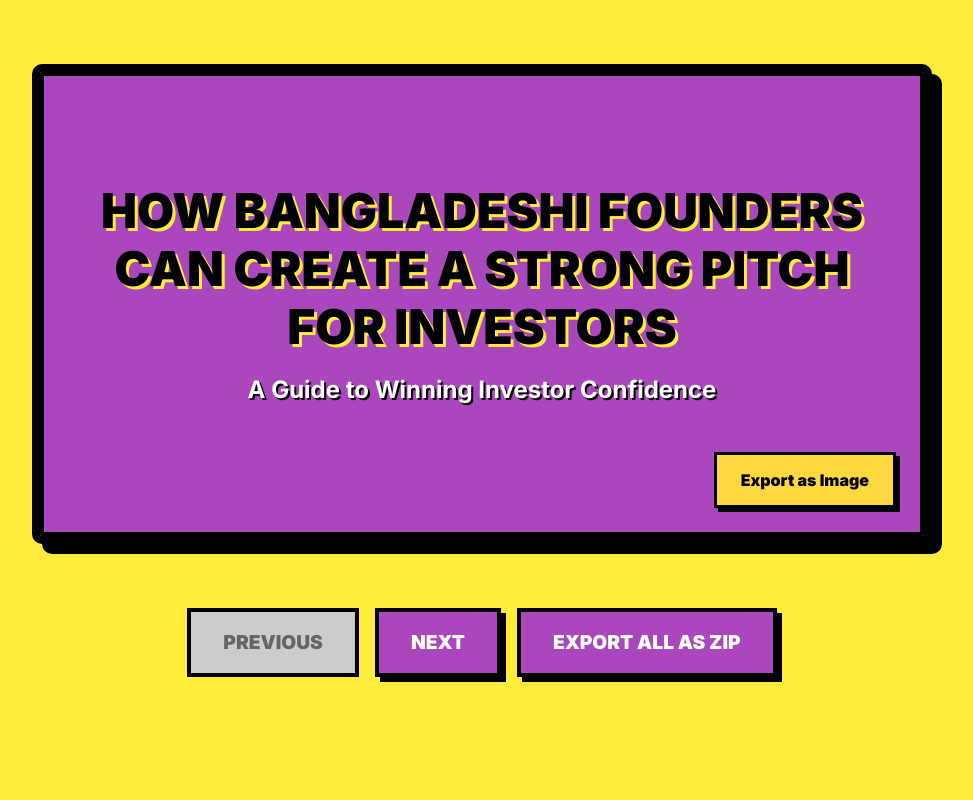
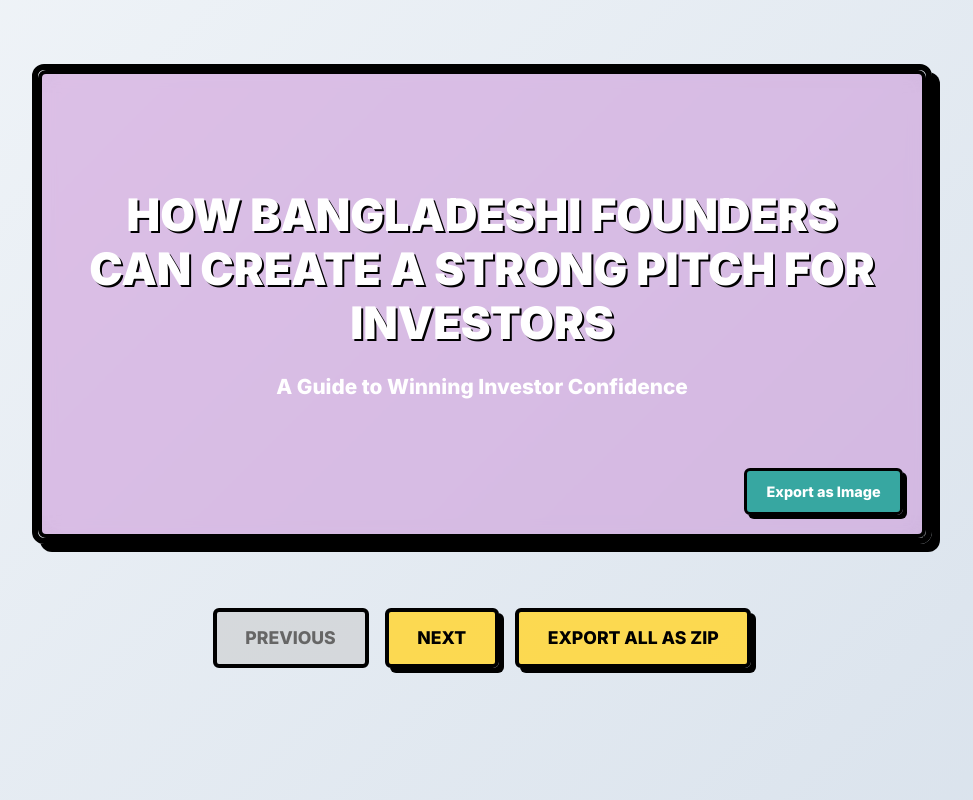
Before and after one commit to jamilxt/quickdrop-landing-page, a plain HTML site: page index.html in a window 1280 px wide. Shown: the whole page, without its empty margins (158-1131 px from the left). Drawn offline with nearby package versions, Linux system fonts and the light colour scheme; a script that the page names is missing.

Commit message:
Update index.html

```diff
--- a/index.html
+++ b/index.html
@@ -7,12 +7,12 @@
     <!-- Bootstrap 5 CSS -->
     <link href="https://cdn.jsdelivr.net/npm/bootstrap@5.3.3/dist/css/bootstrap.min.css" rel="stylesheet">
     <!-- Google Fonts: Inter -->
-    <link href="https://fonts.googleapis.com/css2?family=Inter:wght@700;900&display=swap" rel="stylesheet">
+    <link href="https://fonts.googleapis.com/css2?family=Inter:wght@700;800;900&display=swap" rel="stylesheet">
     <style>
         body {
             margin: 0;
             font-family: 'Inter', -apple-system, BlinkMacSystemFont, sans-serif;
-            background-color: #ffeb3b; /* Neon yellow background */
+            background: linear-gradient(135deg, #f0f4f8, #d9e2ec); /* Soft gradient */
             min-height: 100vh;
             display: flex;
             flex-direction: column;
@@ -26,22 +26,25 @@
             max-height: 500px;
             position: relative;
             overflow: hidden;
-            background-color: #ff4081; /* Neon pink */
-            border: 8px solid #000;
-            box-shadow: 10px 10px 0 #000;
-            border-radius: 10px;
+            background: rgba(255, 255, 255, 0.1);
+            border: 6px solid #000;
+            box-shadow: 8px 8px 0 #000;
+            border-radius: 12px;
             margin: 2rem auto;
+            backdrop-filter: blur(10px);
         }
         .slide {
             width: 100%;
             height: 100%;
             display: none;
-            padding: 2rem;
+            padding: 2.5rem;
             box-sizing: border-box;
             position: absolute;
-            background-color: #26a69a; /* Teal */
+            background: rgba(255, 255, 255, 0.2);
             border: 4px solid #000;
-            box-shadow: 5px 5px 0 #000;
+            box-shadow: 6px 6px 0 #000;
+            border-radius: 8px;
+            backdrop-filter: blur(8px);
             transition: transform 0.3s ease;
         }
         .slide.active {
@@ -49,27 +52,26 @@
             transform: translateX(0);
         }
         .slide h1 {
-            font-size: 2.5rem;
+            font-size: 2.2rem;
             font-weight: 900;
-            color: #000;
+            color: #ff4081; /* Neon pink */
+            margin-bottom: 1.2rem;
             text-transform: uppercase;
-            margin-bottom: 1.5rem;
-            text-shadow: 3px 3px #ffeb3b;
         }
         .slide p, .slide li {
-            font-size: 1.2rem;
+            font-size: 1.1rem;
             font-weight: 700;
-            color: #000;
+            color: #1a1a1a; /* Dark gray for readability */
             line-height: 1.6;
         }
         .slide ul {
             list-style: none;
-            padding-left: 1rem;
+            padding-left: 0;
         }
         .slide li::before {
-            content: "★";
-            color: #ffeb3b;
-            margin-right: 0.5rem;
+            content: "➤";
+            color: #26a69a; /* Teal */
+            margin-right: 0.8rem;
         }
         /* Title Slide Specific Styles */
         #slide0 {
@@ -78,18 +80,18 @@
             justify-content: center;
             align-items: center;
             text-align: center;
-            background-color: #ab47bc; /* Purple for title slide */
+            background: rgba(171, 71, 188, 0.3); /* Purple tint */
+            backdrop-filter: blur(12px);
         }
         #slide0 h1 {
-            font-size: 3rem;
-            line-height: 1.2;
-            margin-bottom: 1rem;
+            font-size: 2.8rem;
+            color: #fff;
+            text-shadow: 2px 2px #000;
         }
         #slide0 p {
-            font-size: 1.5rem;
-            font-weight: 700;
+            font-size: 1.3rem;
             color: #fff;
-            text-shadow: 2px 2px #000;
+            font-weight: 800;
         }
         .nav-buttons {
             display: flex;
@@ -99,43 +101,43 @@
             margin: 2rem 0;
         }
         .nav-buttons button, .export-all-button {
-            padding: 1rem 2rem;
-            font-size: 1.2rem;
-            font-weight: 900;
+            padding: 0.8rem 1.8rem;
+            font-size: 1.1rem;
+            font-weight: 800;
             text-transform: uppercase;
-            background-color: #ab47bc; /* Purple */
-            color: #fff;
+            background: rgba(255, 215, 64, 0.9); /* Yellow */
+            color: #000;
             border: 4px solid #000;
             box-shadow: 5px 5px 0 #000;
-            border-radius: 0;
+            border-radius: 6px;
             cursor: pointer;
             transition: transform 0.2s, box-shadow 0.2s;
         }
         .export-all-button {
-            background-color: #ff5722; /* Orange */
+            background: rgba(255, 87, 34, 0.9); /* Orange */
         }
         .nav-buttons button:hover, .export-all-button:hover {
             transform: translate(-2px, -2px);
             box-shadow: 7px 7px 0 #000;
         }
         .nav-buttons button:disabled {
-            background-color: #ccc;
+            background: rgba(200, 200, 200, 0.5);
             color: #666;
             cursor: not-allowed;
             box-shadow: none;
         }
         .export-button {
             position: absolute;
-            bottom: 1.5rem;
-            right: 1.5rem;
-            padding: 0.8rem 1.5rem;
-            font-size: 1rem;
-            font-weight: 900;
-            background-color: #ffd740; /* Yellow */
-            color: #000;
+            bottom: 1.2rem;
+            right: 1.2rem;
+            padding: 0.6rem 1.2rem;
+            font-size: 0.9rem;
+            font-weight: 800;
+            background: rgba(38, 166, 154, 0.9); /* Teal */
+            color: #fff;
             border: 3px solid #000;
             box-shadow: 4px 4px 0 #000;
-            border-radius: 0;
+            border-radius: 6px;
             cursor: pointer;
             transition: transform 0.2s, box-shadow 0.2s;
         }
@@ -150,19 +152,19 @@
                 height: 70vh;
             }
             .slide h1 {
-                font-size: 2rem;
+                font-size: 1.8rem;
             }
             .slide p, .slide li {
                 font-size: 1rem;
             }
             #slide0 h1 {
-                font-size: 2.5rem;
+                font-size: 2.2rem;
             }
             #slide0 p {
-                font-size: 1.2rem;
+                font-size: 1.1rem;
             }
             .nav-buttons button, .export-all-button {
-                padding: 0.8rem 1.5rem;
+                padding: 0.7rem 1.5rem;
                 font-size: 1rem;
             }
         }
@@ -171,13 +173,13 @@
                 height: 80vh;
             }
             .slide h1 {
-                font-size: 1.8rem;
+                font-size: 1.6rem;
             }
             .slide p, .slide li {
                 font-size: 0.9rem;
             }
             #slide0 h1 {
-                font-size: 2rem;
+                font-size: 1.8rem;
             }
             #slide0 p {
                 font-size: 1rem;
@@ -188,10 +190,10 @@
             }
             .nav-buttons button, .export-all-button {
                 width: 100%;
-                max-width: 250px;
+                max-width: 220px;
             }
             .export-button {
-                padding: 0.6rem 1rem;
+                padding: 0.5rem 1rem;
                 font-size: 0.8rem;
             }
         }
@@ -371,4 +373,4 @@
         updateSlide();
     </script>
 </body>
-    </html>
+</html>
```
